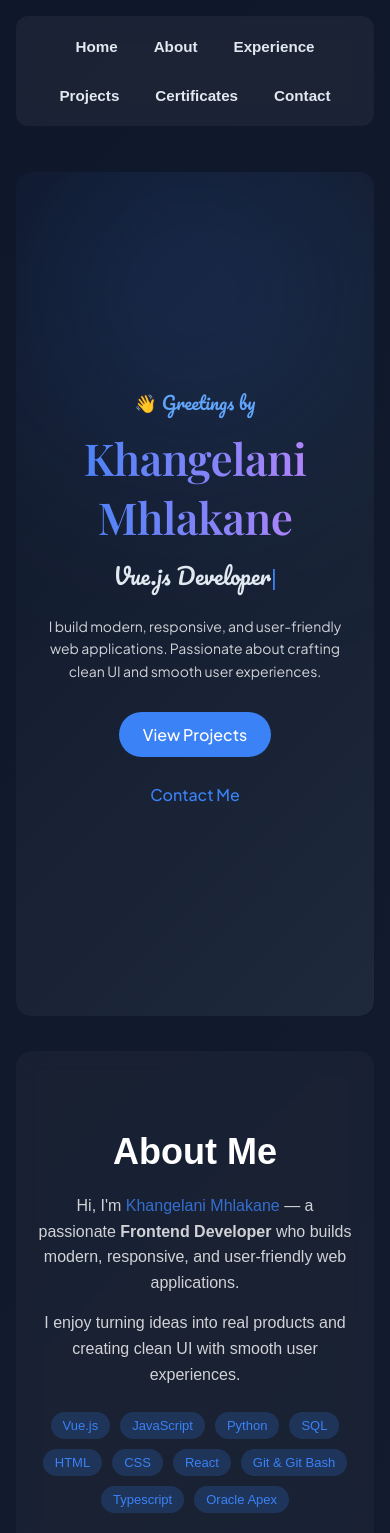
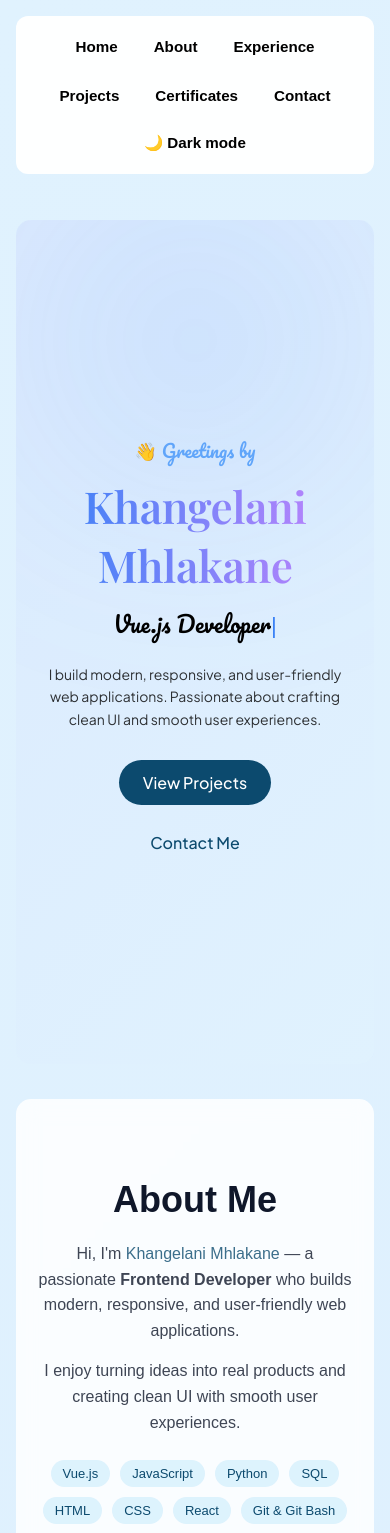
Before and after one commit to Khangelan/Mhlakane_portfolio_1, a Vue app: page / in a window 390 px wide. Shown: the top 1533 px of the page. Built offline with nearby package versions, Linux system fonts and the light colour scheme; a web font is replaced by a local one.

Commit message:
ive added a light and dark mode feature

```diff
--- a/src/App.vue
+++ b/src/App.vue
@@ -1,4 +1,5 @@
 <script setup>
+import { ref, onMounted, watch } from 'vue'
 import Navbar from './components/Navbar.vue'
 import Home from './components/Home.vue'
 import About from './components/About.vue'
@@ -6,11 +7,34 @@ import Experience from './components/Experience.vue'
 import Projects from './components/Projects.vue'
 import Certificates from './components/Certificates.vue'
 import Contact from './components/Contact.vue'
+
+const isLightMode = ref(false)
+
+const toggleTheme = () => {
+  isLightMode.value = !isLightMode.value
+  window.localStorage.setItem('theme', isLightMode.value ? 'light' : 'dark')
+}
+
+onMounted(() => {
+  const storedTheme = window.localStorage.getItem('theme')
+  if (storedTheme === 'light') {
+    isLightMode.value = true
+  } else if (storedTheme === 'dark') {
+    isLightMode.value = false
+  } else if (window.matchMedia('(prefers-color-scheme: light)').matches) {
+    isLightMode.value = true
+  }
+  document.documentElement.classList.toggle('light-mode', isLightMode.value)
+})
+
+watch(isLightMode, (value) => {
+  document.documentElement.classList.toggle('light-mode', value)
+}, { immediate: true })
 </script>
 
 <template>
   <div class="app-container">
-    <Navbar />
+    <Navbar :is-light-mode="isLightMode" @toggle-theme="toggleTheme" />
 
     <main class="main-content">
       <Home />
@@ -24,6 +48,233 @@ import Contact from './components/Contact.vue'
 </template>
 
 <style>
+:root {
+  --bg-start: #0f172a;
+  --bg-end: #1e293b;
+  --page-text: #e2e8f0;
+  --surface: rgba(255, 255, 255, 0.03);
+  --surface-strong: rgba(255, 255, 255, 0.05);
+  --surface-hover: rgba(255, 255, 255, 0.08);
+  --nav-bg: rgba(255, 255, 255, 0.05);
+  --link-color: #00d4ff;
+  --link-hover-bg: #00d4ff;
+  --link-hover-text: #000;
+  --shadow: rgba(0, 0, 0, 0.4);
+}
+
+html.light-mode {
+  --bg-start: #e0f2fe;
+  --bg-end: #dbeafe;
+  --page-text: #000;
+  --surface: rgba(255, 255, 255, 0.85);
+  --surface-strong: rgba(255, 255, 255, 0.95);
+  --surface-hover: rgba(255, 255, 255, 0.95);
+  --nav-bg: rgba(255, 255, 255, 0.95);
+  --link-color: #0c4a6e;
+  --link-hover-bg: #bae6fd;
+  --link-hover-text: #000;
+  --shadow: rgba(15, 23, 42, 0.12);
+}
+
+html.light-mode .home {
+  background: linear-gradient(135deg, #dbeafe, #e0f2fe) !important;
+  color: #000 !important;
+}
+
+html.light-mode .home .overlay {
+  background: radial-gradient(circle, rgba(59, 130, 246, 0.22), transparent) !important;
+}
+
+html.light-mode .home .primary {
+  background: #0c4a6e !important;
+  color: #fff !important;
+}
+
+html.light-mode .home .secondary {
+  background: transparent !important;
+  border-color: #0c4a6e !important;
+  color: #0c4a6e !important;
+}
+
+html.light-mode .about-section {
+  color: #0f172a !important;
+}
+
+html.light-mode .highlight {
+  color: #0c4a6e !important;
+}
+
+html.light-mode .tags span {
+  background: rgba(14, 165, 233, 0.12) !important;
+  color: #0c4a6e !important;
+}
+
+html.light-mode .download-btn {
+  background: #0c4a6e !important;
+  color: white !important;
+}
+
+html.light-mode .about-card .card {
+  background: rgba(255, 255, 255, 0.9) !important;
+  border-color: rgba(15, 23, 42, 0.08) !important;
+  box-shadow: 0 20px 40px rgba(15, 23, 42, 0.08) !important;
+}
+
+html.light-mode .about-card .card-item {
+  color: #000 !important;
+}
+
+html.light-mode .experience-section {
+  background: linear-gradient(180deg, rgba(224, 242, 254, 0.95), rgba(219, 234, 254, 0.92)) !important;
+}
+
+html.light-mode .experience-header h2,
+html.light-mode .experience-header p,
+html.light-mode .role,
+html.light-mode .duration,
+html.light-mode .experience-card li {
+  color: #000 !important;
+}
+
+html.light-mode .section-label {
+  background: rgba(14, 165, 233, 0.18) !important;
+  color: #0c4a6e !important;
+}
+
+html.light-mode .experience-card {
+  background: rgba(255, 255, 255, 0.9) !important;
+  border-color: rgba(15, 23, 42, 0.08) !important;
+  box-shadow: 0 20px 50px rgba(15, 23, 42, 0.08) !important;
+}
+
+html.light-mode .certificate-card,
+html.light-mode .contact-form,
+html.light-mode .skill-card,
+html.light-mode .card-inner,
+html.light-mode .project-info {
+  background: rgba(255, 255, 255, 0.92) !important;
+}
+
+html.light-mode .certificates-section {
+  background: linear-gradient(180deg, rgba(235, 248, 255, 0.95), rgba(219, 234, 254, 0.9)) !important;
+}
+
+html.light-mode .certificate-card h3,
+html.light-mode .certificate-card p,
+html.light-mode .issuer,
+html.light-mode .section-heading h2,
+html.light-mode .section-heading p,
+html.light-mode .project-description,
+html.light-mode .type-label,
+html.light-mode .status-signal {
+  color: #000 !important;
+}
+
+html.light-mode .certificate-card .card-badge {
+  background: #0c4a6e !important;
+}
+
+html.light-mode .certificate-card .card-tag {
+  background: rgba(14, 165, 233, 0.12) !important;
+  color: #0c4a6e !important;
+}
+
+html.light-mode .contact-section {
+  color: #0f172a !important;
+}
+
+html.light-mode .contact-section h2,
+html.light-mode .contact-section .subtitle,
+html.light-mode .social-item,
+html.light-mode .contact-form input,
+html.light-mode .contact-form textarea,
+html.light-mode .contact-form button {
+  color: #000 !important;
+}
+
+html.light-mode .contact-form input,
+html.light-mode .contact-form textarea {
+  background: rgba(255, 255, 255, 0.95) !important;
+  border-color: rgba(15, 23, 42, 0.1) !important;
+}
+
+html.light-mode .contact-form button {
+  background: #0c4a6e !important;
+  color: #ffffff !important;
+}
+
+html.light-mode .skills-section {
+  background-color: #eff6ff !important;
+}
+
+html.light-mode .skills-section h2,
+html.light-mode .skill-card h3,
+html.light-mode .skill-card p {
+  color: #000 !important;
+}
+
+html.light-mode .skill-card {
+  background: white !important;
+  box-shadow: 0 4px 16px rgba(15, 23, 42, 0.08) !important;
+}
+
+html.light-mode .skill-card i {
+  color: #0c4a6e !important;
+}
+
+html.light-mode .synth-card {
+  background: #f8fdff !important;
+  border-color: #7dd3fc !important;
+  box-shadow:
+    0 0 20px rgba(14, 165, 233, 0.18),
+    0 0 40px rgba(59, 130, 246, 0.08) !important;
+}
+
+html.light-mode .sunset-bg {
+  background: linear-gradient(to bottom, #7dd3fc 0%, #38bdf8 28%, #bfdbfe 58%, transparent 100%) !important;
+}
+
+html.light-mode .grid-floor {
+  background:
+    linear-gradient(to bottom, transparent 0%, #f8fdff 100%) !important;
+}
+
+html.light-mode .card-inner {
+  background: rgba(255, 255, 255, 0.95) !important;
+}
+
+html.light-mode .project-title,
+html.light-mode .btn-text,
+html.light-mode .btn-icon,
+html.light-mode .project-description,
+html.light-mode .platform,
+html.light-mode .type-label,
+html.light-mode .status-signal,
+html.light-mode .stat-val {
+  color: #0f172a !important;
+}
+
+html.light-mode .platform {
+  background: rgba(14, 165, 233, 0.12) !important;
+  border-color: rgba(14, 165, 233, 0.2) !important;
+}
+
+html.light-mode .synth-btn {
+  background: rgba(14, 165, 233, 0.12) !important;
+  border-color: #0c4a6e !important;
+  color: #0f172a !important;
+}
+
+html.light-mode .btn-glow {
+  opacity: 0.2 !important;
+}
+
+html.light-mode .synth-btn:hover {
+  box-shadow:
+    0 0 25px rgba(14, 165, 233, 0.4),
+    0 0 50px rgba(59, 130, 246, 0.2) !important;
+}
+
 /* RESET */
 * {
   margin: 0;
@@ -41,8 +292,8 @@ body {
 /* BODY */
 body {
   font-family: 'Arial', sans-serif;
-  background: linear-gradient(135deg, #0f172a, #1e293b);
-  color: #e2e8f0;
+  background: linear-gradient(135deg, var(--bg-start), var(--bg-end));
+  color: var(--page-text);
 }
 
 /* APP CONTAINER */
@@ -62,7 +313,7 @@ body {
 
 /* SECTION STYLE */
 .main-content > * {
-  background: rgba(255, 255, 255, 0.03);
+  background: var(--surface);
   padding: 25px;
   border-radius: 15px;
   backdrop-filter: blur(10px);
@@ -72,7 +323,7 @@ body {
 
 .main-content > *:hover {
   transform: translateY(-5px);
-  box-shadow: 0 10px 25px rgba(0, 0, 0, 0.4);
+  box-shadow: 0 10px 25px var(--shadow);
 }
 
 /* NAVBAR */
@@ -82,7 +333,7 @@ nav {
   align-items: center;
   gap: 20px;
   padding: 14px 16px;
-  background: rgba(255, 255, 255, 0.05);
+  background: var(--nav-bg);
   border-radius: 12px;
   margin-bottom: 30px;
   backdrop-filter: blur(10px);
@@ -91,7 +342,7 @@ nav {
 
 nav a {
   text-decoration: none;
-  color: #00d4ff;
+  color: var(--link-color);
   font-weight: 600;
   padding: 8px 14px;
   border-radius: 6px;
@@ -99,8 +350,23 @@ nav a {
 }
 
 nav a:hover {
-  background: #00d4ff;
-  color: #000;
+  background: var(--link-hover-bg);
+  color: var(--link-hover-text);
+}
+
+.theme-toggle {
+  background: var(--surface-strong);
+  color: var(--page-text);
+  border: 1px solid rgba(255, 255, 255, 0.25);
+  padding: 8px 14px;
+  border-radius: 8px;
+  cursor: pointer;
+  font-weight: 600;
+  transition: transform 0.3s, background-color 0.3s;
+}
+
+.theme-toggle:hover {
+  transform: translateY(-1px);
 }
 
 @media (max-width: 900px) {
--- a/src/components/Navbar.vue
+++ b/src/components/Navbar.vue
@@ -1,3 +1,14 @@
+<script setup>
+const props = defineProps({
+  isLightMode: {
+    type: Boolean,
+    default: false,
+  },
+})
+
+const emit = defineEmits(['toggle-theme'])
+</script>
+
 <template>
   <nav>
     <div class="nav-links">
@@ -8,6 +19,10 @@
       <a href="#Certificates">Certificates</a>
       <a href="#Contact">Contact</a>
     </div>
+    <button class="theme-toggle" type="button" @click="emit('toggle-theme')">
+      <span v-if="props.isLightMode">🌙 Dark mode</span>
+      <span v-else>☀️ Light mode</span>
+    </button>
   </nav>
 </template>
 
@@ -44,6 +59,22 @@ a:hover {
   transform: translateY(-1px);
 }
 
+.theme-toggle {
+  border: none;
+  background: rgba(255, 255, 255, 0.15);
+  color: inherit;
+  padding: 8px 16px;
+  border-radius: 999px;
+  cursor: pointer;
+  font-weight: 700;
+  transition: transform 0.3s, background-color 0.3s;
+}
+
+.theme-toggle:hover {
+  transform: translateY(-1px);
+  background: rgba(255, 255, 255, 0.25);
+}
+
 @media (max-width: 640px) {
   nav {
     gap: 10px;
@@ -54,7 +85,8 @@ a:hover {
     justify-content: center;
   }
 
-  a {
+  a,
+  .theme-toggle {
     padding: 10px 12px;
     font-size: 0.95rem;
   }
```
